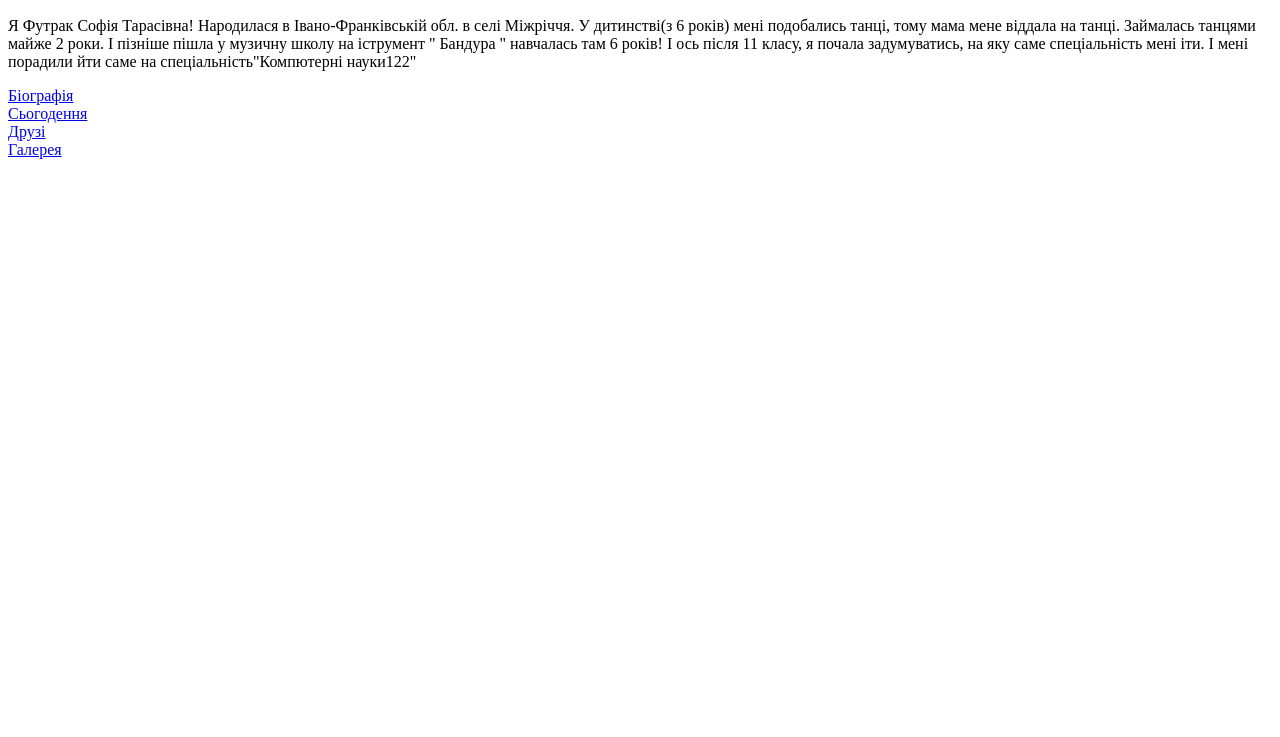
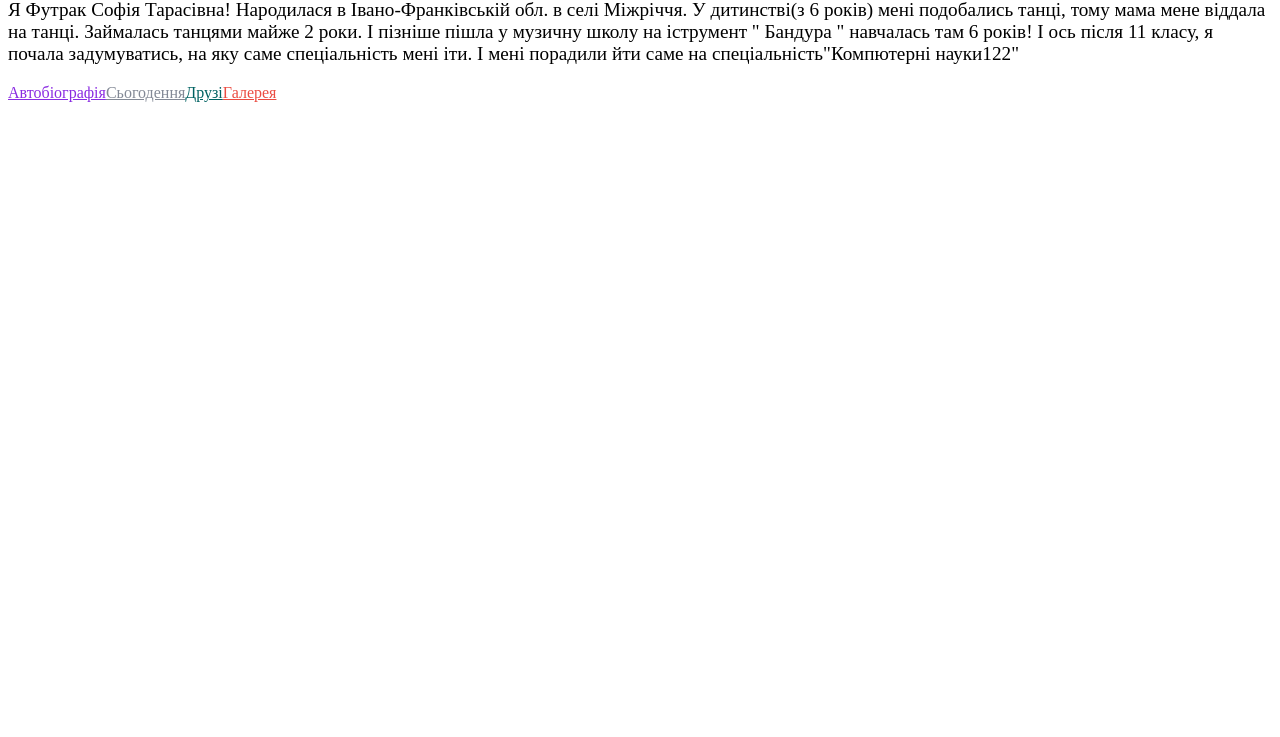
Before and after one commit to Sofik-Fut-T/Practic_6, a plain HTML site: page index.html in a window 1280 px wide. Shown: the part 63-800 px from the top of the page. Drawn offline with Linux system fonts and the light colour scheme; files that its build step writes are made by us from their sources.

Commit message:
Update index.html

```diff
--- a/index.html
+++ b/index.html
@@ -3,16 +3,21 @@
 <head>
     <meta charset="UTF-8">
     <meta http-equiv="X-UA-Compatible" content="IE=edge">
+       <link rel="stylesheet" href='styles/index.css'>
+    <link rel="stylesheet" href='styles/media.css'>
     <meta name="viewport" content="width=device-width, initial-scale=1.0">
-    <title>Web-Design</title>
+    <title>index</title>
+
 </head>
 <body>
     <h1>Персональна сторінка Футрак Софія Тарасівна </h1>
     <p> Я Футрак Софія Тарасівна! Народилася в Івано-Франківській обл. в селі Міжріччя. У дитинстві(з 6 років) мені подобались танці, тому мама мене віддала на танці. Займалась танцями майже 2 роки.
         І пізніше пішла у музичну школу на іструмент " Бандура " навчалась там 6 років! І ось після 11 класу, я почала задумуватись, на яку саме спеціальність мені іти. І мені порадили йти саме на спеціальність"Компютерні науки122"  <p>
-    <div><a href="biography.html" title="Біографія">Біографія</a></div>
-    <div><a href="novadays.html" title="Сьогодення">Сьогодення</a></div>
-    <div><a href="friends.html" title="Друзі">Друзі</a></div>
-    <div><a href="gallery.html" title="Галерея">Галерея</a></div>
+     <div class="row">
+         <a class="biography col-lg-3 col-sd-12 col-md-6" href="biography.html" >Автобіографія</a>
+         <a class="novadays col-lg-3 col-sd-12 col-md-6" href="novadays.html" >Сьогодення</a>
+         <a class="friends col-lg-3 col-sd-12 col-md-6" href="friends.html">Друзі</a>
+         <a class="gallery col-lg-3 col-sd-12 col-md-6" href="gallery.html">Галерея</a>
+     </div>
 </body>
 </html>
```
